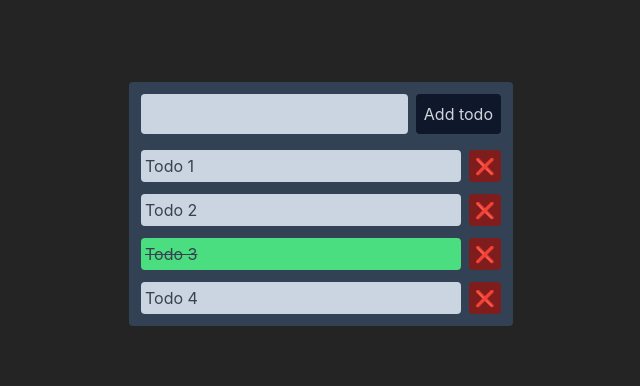
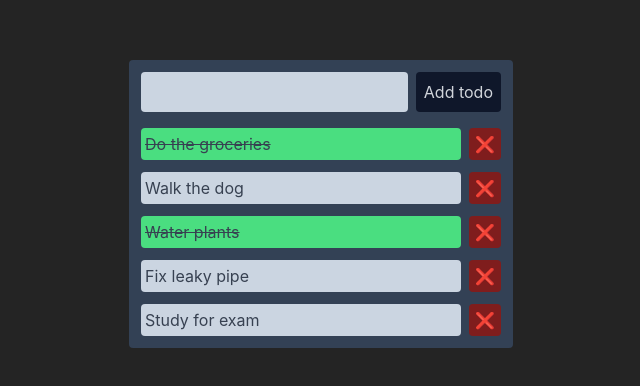
Before and after one commit to JasonTrib/todo-app, a React (Vite) app: page / in a window 1280 px wide. Shown: the part 196-582 px from the top of the page, without its empty margins (319-959 px from the left). Built offline with nearby package versions, Linux system fonts and the light colour scheme.

Commit message:
add data persistence

```diff
--- a/src/components/Content.tsx
+++ b/src/components/Content.tsx
@@ -1,5 +1,5 @@
 import { FC } from 'react';
-import { useTodoStore } from '../store';
+import { useTodoStore } from '../store/store';
 import TodoItem from './TodoItem';
 
 const Content: FC<object> = () => {
--- a/src/components/TodoItem.tsx
+++ b/src/components/TodoItem.tsx
@@ -1,5 +1,6 @@
 import { FC } from 'react';
-import { useTodoStore, type Todo } from '../store';
+import { useTodoStore } from '../store/store';
+import { Todo } from '../store/store.types';
 
 type TodoItem = {
   todo: Todo;
--- a/src/components/Toolbar.tsx
+++ b/src/components/Toolbar.tsx
@@ -1,5 +1,5 @@
 import { FC, useRef } from 'react';
-import { useTodoStore } from '../store';
+import { useTodoStore } from '../store/store';
 
 const Toolbar: FC<object> = () => {
   const addTodo = useTodoStore((state) => state.addTodo);
--- a/src/store.ts
+++ /dev/null
@@ -1,29 +0,0 @@
-import { create } from 'zustand';
-
-export type Todo = {
-  id: string;
-  content: string;
-  done: boolean;
-};
-
-export type StoreT = {
-  todos: Todo[];
-  addTodo: (todo: Todo) => void;
-  toggleTodo: (id: Todo['id']) => void;
-  removeTodo: (id: Todo['id']) => void;
-};
-
-const initialTodos = [
-  { id: crypto.randomUUID(), content: 'Todo 1', done: false },
-  { id: crypto.randomUUID(), content: 'Todo 2', done: false },
-  { id: crypto.randomUUID(), content: 'Todo 3', done: true },
-  { id: crypto.randomUUID(), content: 'Todo 4', done: false },
-];
-
-export const useTodoStore = create<StoreT>()((set) => ({
-  todos: initialTodos,
-  addTodo: (todo) => set((state) => ({ todos: [...state.todos, todo] })),
-  toggleTodo: (id) =>
-    set((state) => ({ todos: state.todos.map((todo) => (todo.id === id ? { ...todo, done: !todo.done } : todo)) })),
-  removeTodo: (id) => set((state) => ({ todos: state.todos.filter((todo) => todo.id !== id) })),
-}));
--- /dev/null
+++ b/src/store/data.ts
@@ -0,0 +1,7 @@
+export const initialTodos = [
+  { id: crypto.randomUUID(), content: 'Do the groceries', done: true },
+  { id: crypto.randomUUID(), content: 'Walk the dog', done: false },
+  { id: crypto.randomUUID(), content: 'Water plants', done: true },
+  { id: crypto.randomUUID(), content: 'Fix leaky pipe', done: false },
+  { id: crypto.randomUUID(), content: 'Study for exam', done: false },
+];
--- /dev/null
+++ b/src/store/store.ts
@@ -0,0 +1,20 @@
+import { create } from 'zustand';
+import { createJSONStorage, persist } from 'zustand/middleware';
+import { initialTodos } from './data';
+import { StoreT } from './store.types';
+
+export const useTodoStore = create<StoreT>()(
+  persist(
+    (set, get) => ({
+      todos: initialTodos,
+      addTodo: (todo) => set({ todos: [...get().todos, todo] }),
+      toggleTodo: (id) =>
+        set({ todos: get().todos.map((todo) => (todo.id === id ? { ...todo, done: !todo.done } : todo)) }),
+      removeTodo: (id) => set({ todos: get().todos.filter((todo) => todo.id !== id) }),
+    }),
+    {
+      name: 'todos',
+      storage: createJSONStorage(() => window.localStorage),
+    },
+  ),
+);
```
Also changed, not shown: src/store/store.types.ts (added, +12 -0 lines).
